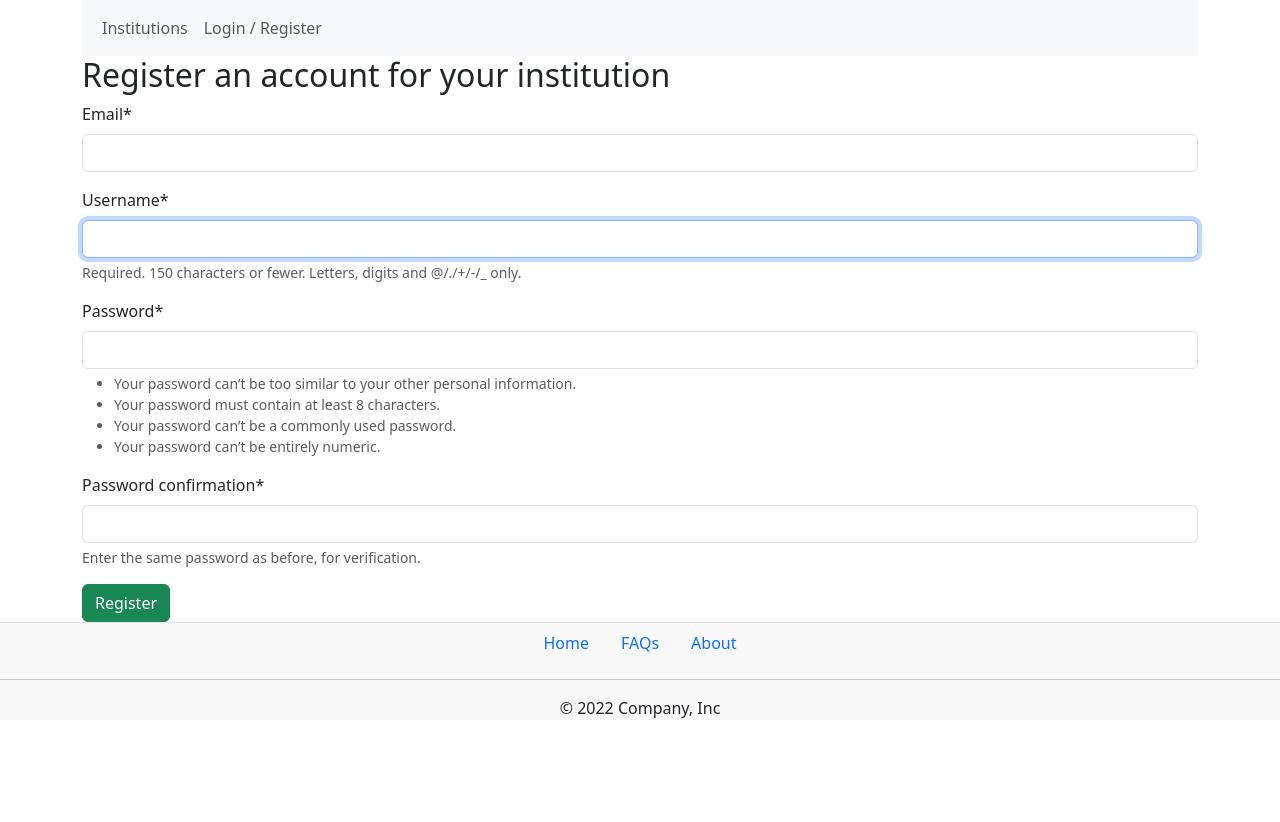
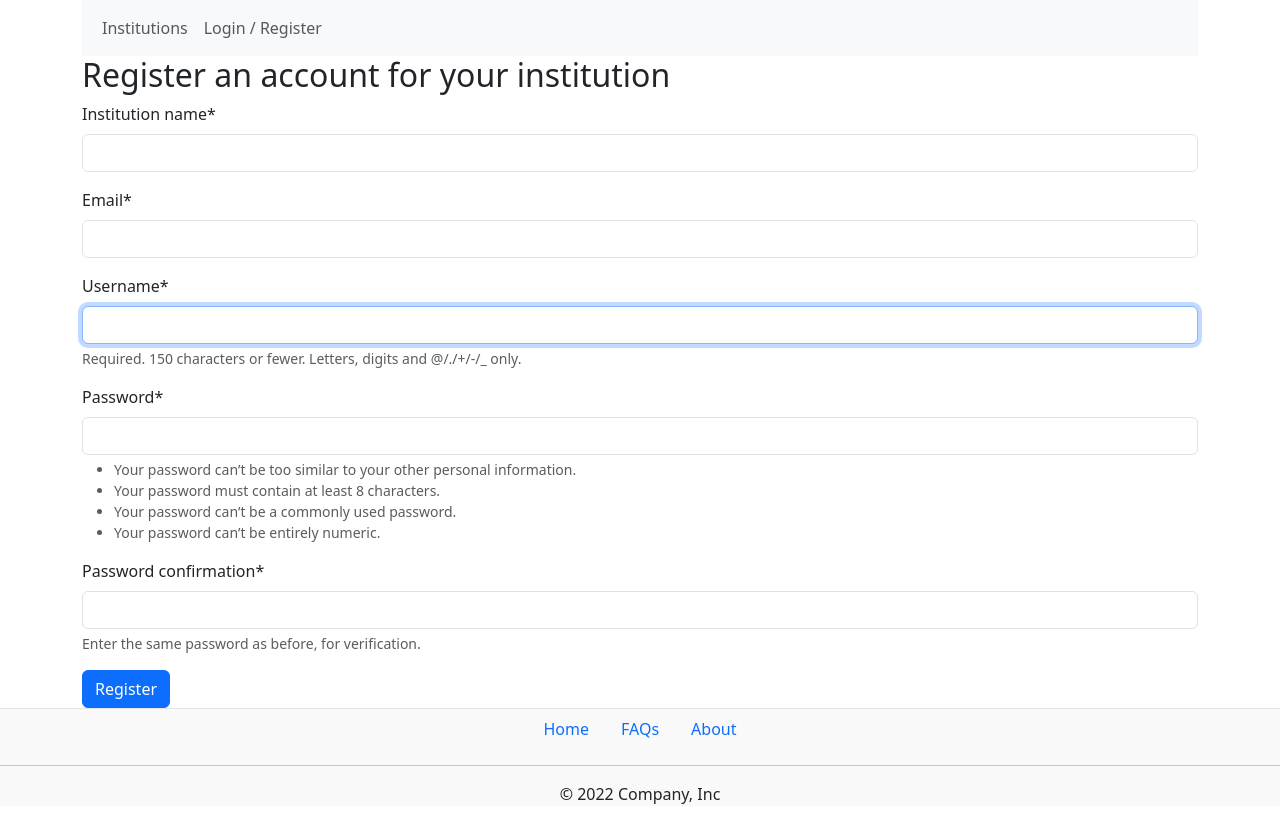
Before and after one commit to Akbermet1/electronic_queue, a Django app: template templates/register/register.html in a window 1280 px wide. Before the commit the page ends 718 px from the top, so only its background shows below. Run offline with Django 4.2, Linux system fonts and the light colour scheme; the template is opened without the code that fills it: values that come from a table or form of the project are taken from there, others are empty; some libraries are stand-ins or nearby versions.

Commit message:
registration: crispy forms is properly working

```diff
--- a/templates/register/register.html
+++ b/templates/register/register.html
@@ -4,9 +4,9 @@
 <h2>Register an account for your institution</h2>
 {% load crispy_forms_tags %}
 
-    <form method="post" class="form-group">
+    <form method="POST">
         {% csrf_token %}
-        {% crispy form %}
-        <button type="submit" class="btn btn-success">Register</button>
+        {{ form|crispy }}
+        <button type="submit" class="btn btn-primary">Register</button>
     </form>
 {% endblock %}
--- a/user/forms.py
+++ b/user/forms.py
@@ -6,7 +6,8 @@ from django.contrib.auth.models import User
 
 class RegisterUserForm(UserCreationForm):
     email = forms.EmailField()
+    institution_name = forms.CharField()
 
     class Meta:
         model = User
-        fields = ["email", "username", "password1", "password2"]
+        fields = ["institution_name", "email", "username", "password1", "password2"]
```
